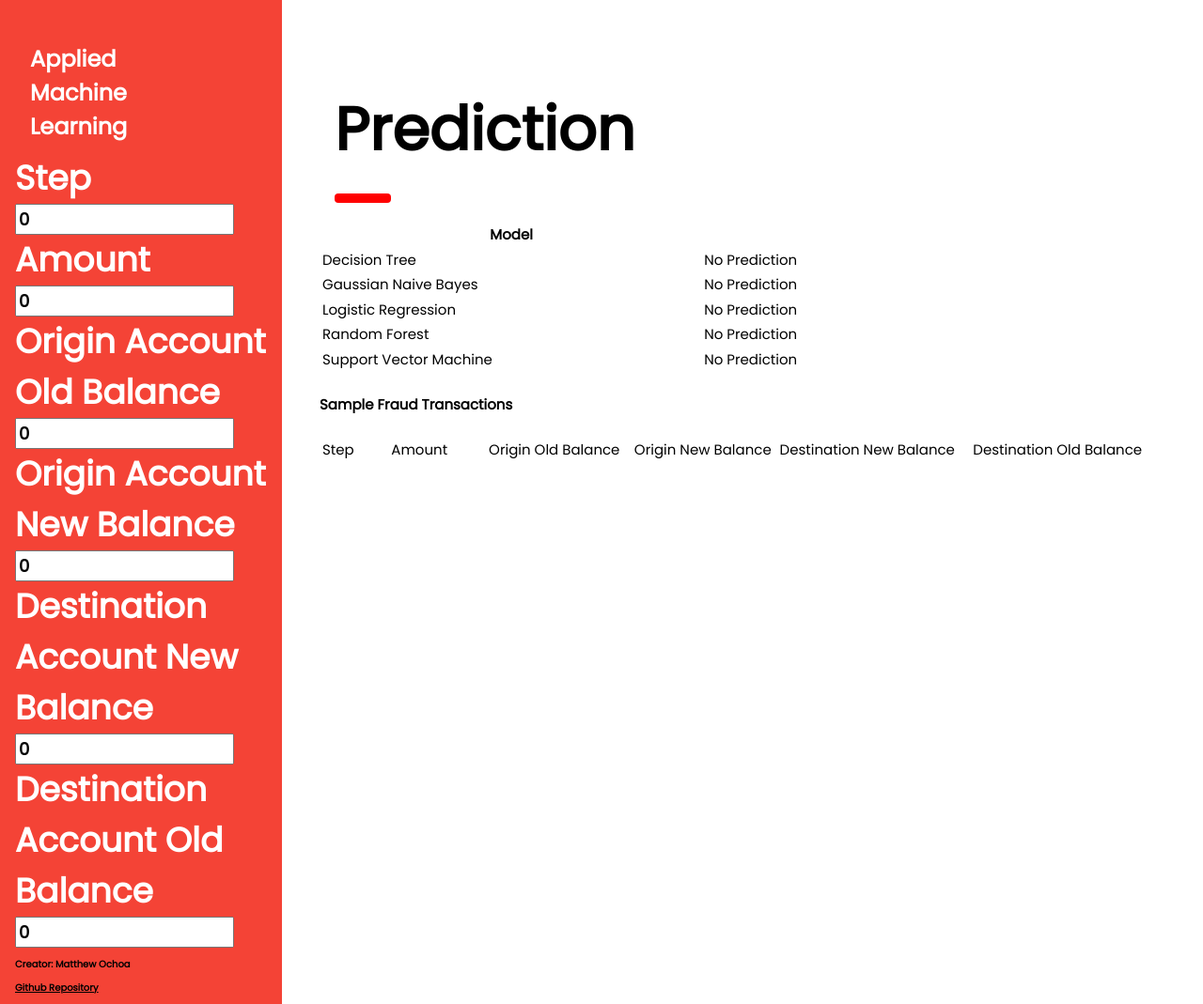
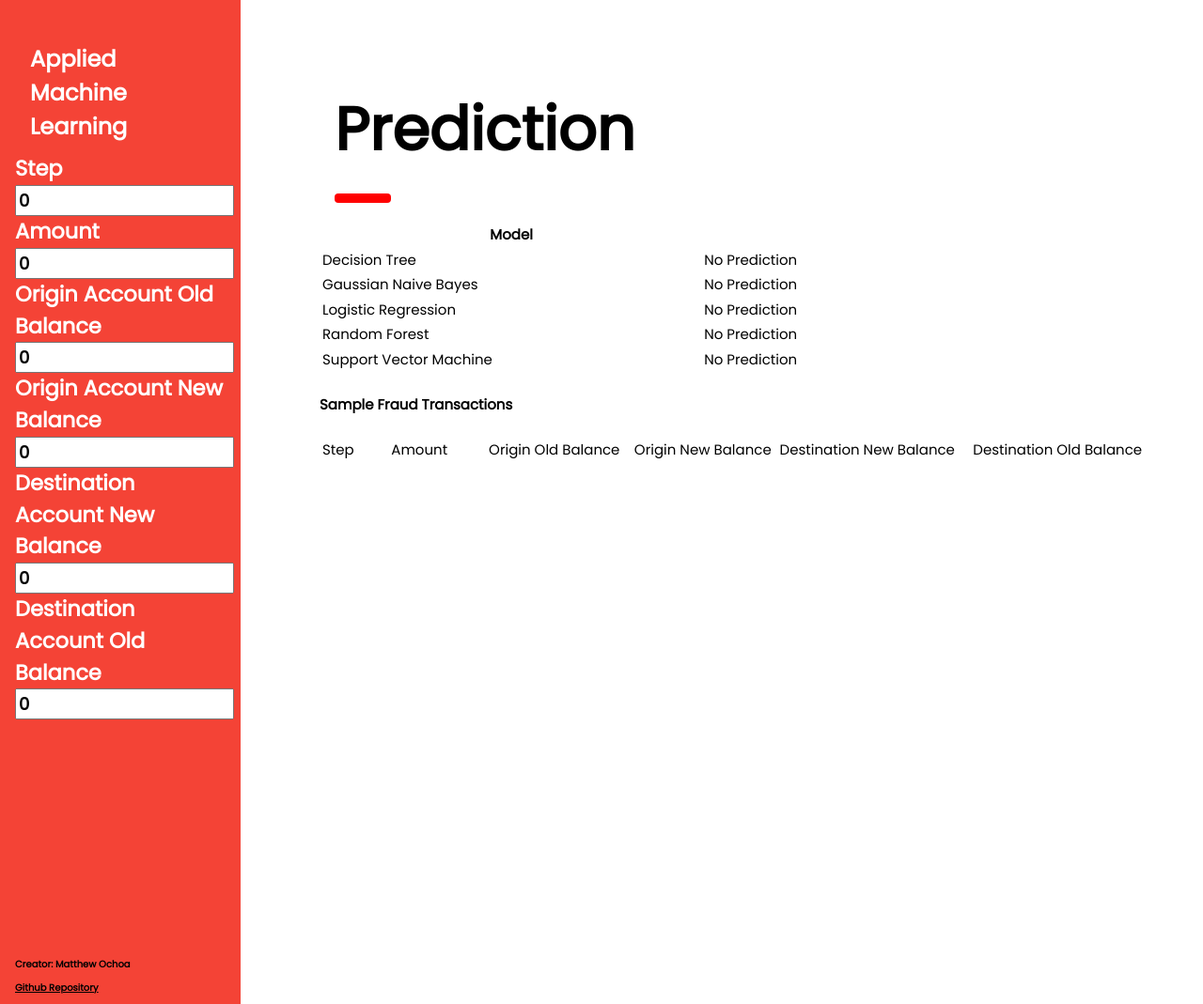
Before and after one commit to u-Shiyuh/Fraud-Detection-using-ML, a Flask app: page / in a window 1280 px wide. Shown: the whole page at 94% size. Run offline with Flask 2, Linux system fonts and the light colour scheme; parts of the project's set-up code (start-up, migrations or seed data) failed here and were passed over.

Commit message:
front end changes

```diff
--- a/templates/index.html
+++ b/templates/index.html
@@ -42,29 +42,29 @@
 </head>
 
 <body>
-  <nav class="w3-sidebar w3-red w3-collapse w3-top w3-large w3-padding" style="z-index:3;width:300px;font-weight:bold;" id="mySidebar"><br>
+  <nav class="w3-sidebar w3-red w3-collapse w3-top w3-large w3-padding" style="z-index:3;width:20%;font-weight:bold;" id="mySidebar"><br>
     <a href="javascript:void(0)" onclick="w3_close()" class="w3-button w3-hide-large w3-display-topleft" style="width:100%;font-size:22px">Close Menu</a>
-    <div class="w3-container" style="width:30%">
+    <div class="w3-container">
       <h3 class="w3-padding-10"><b>Applied<br>Machine Learning</b></h3>
     </div>
     <div class="w3-bar-block">
       <form name="input" action="." method="post">
-            <label  style="font-size:2em">  Step </label> <br/>
+            <label  style="font-size:1.25em">  Step </label> <br/>
             <input type="number" min="0" max="10000000" value="0" step=".01" class="slider" name="step" id="step" onchange="try_ajax()">
             <br/>
-            <label style="font-size:2em"> Amount </label> <br/>
+            <label style="font-size:1.25em"> Amount </label> <br/>
             <input type="number" min="0" max="10000000" value="0" step=".01" class="slider" name="amount" id="amount" onchange="try_ajax()">
             <br/>
-            <label style="font-size:2em"> Origin Account Old Balance</label> <br/>
+            <label style="font-size:1.25em"> Origin Account Old Balance</label> <br/>
             <input type="number" min="0" max="10000000" value="0" step=".01" class="slider" name="oldbalanceOrig" id="oldbalanceOrig" onchange="try_ajax()">
             <br/>
-            <label style="font-size:2em"> Origin Account New Balance</label> <br/>
+            <label style="font-size:1.25em"> Origin Account New Balance</label> <br/>
             <input type="number" min="0" max="10000000" value="0" step=".01" class="slider" name="newbalanceOrig" id="newbalanceOrig" onchange="try_ajax()">
             <br/>
-            <label style="font-size:2em"> Destination Account New Balance</label> <br/>
+            <label style="font-size:1.25em"> Destination Account New Balance</label> <br/>
             <input type="number" min="0" max="10000000" value="0" step=".01" class="slider" name="oldbalanceDest" id="oldbalanceDest" onchange="try_ajax()">
             <br/>
-            <label style="font-size:2em"> Destination Account Old Balance</label> <br/>
+            <label style="font-size:1.25em"> Destination Account Old Balance</label> <br/>
             <input type="number" min="0" max="10000000" value="0" step=".01" class="slider" name="newbalanceDest" id="newbalanceDest" onchange="try_ajax()">
             <br/>
 
```
